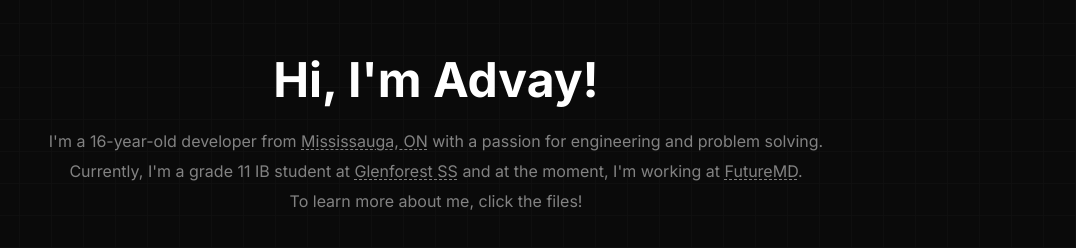
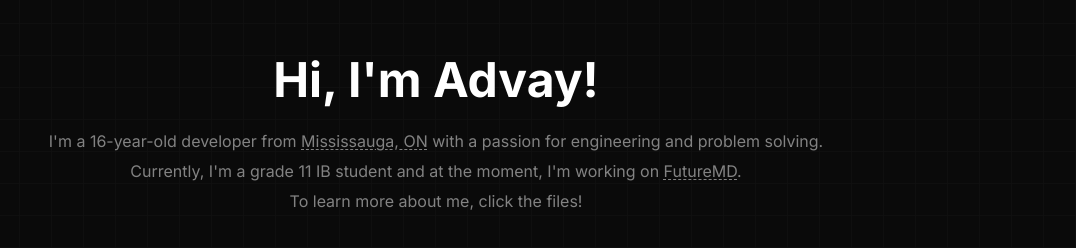
Before and after one commit to advayc/personal, a Next.js app: page / in a window 1280 px wide. Shown: the part 265-513 px from the top of the page, without its empty margins (204-1280 px from the left). Built offline with nearby package versions, Linux system fonts and the light colour scheme.

Commit message:
Update index.tsx

```diff
--- a/src/pages/index.tsx
+++ b/src/pages/index.tsx
@@ -156,8 +156,8 @@ export default function Home() {
                   Mississauga, ON</Link> with a passion for engineering and problem solving.
               </p>
               <p className="mt-1">
-                Currently, I'm a grade 11 IB student at <Link href="https://glenforest.peelschools.org/about-us">Glenforest SS</Link> and
-                at the moment, I'm working at <Link href="https://futuremd.tech/">FutureMD</Link>.
+                Currently, I'm a grade 11 IB student and
+                at the moment, I'm working on <Link href="https://futuremd.tech/">FutureMD</Link>.
               </p>
               <p className="mt-1">
                 To learn more about me, click the files!
```
